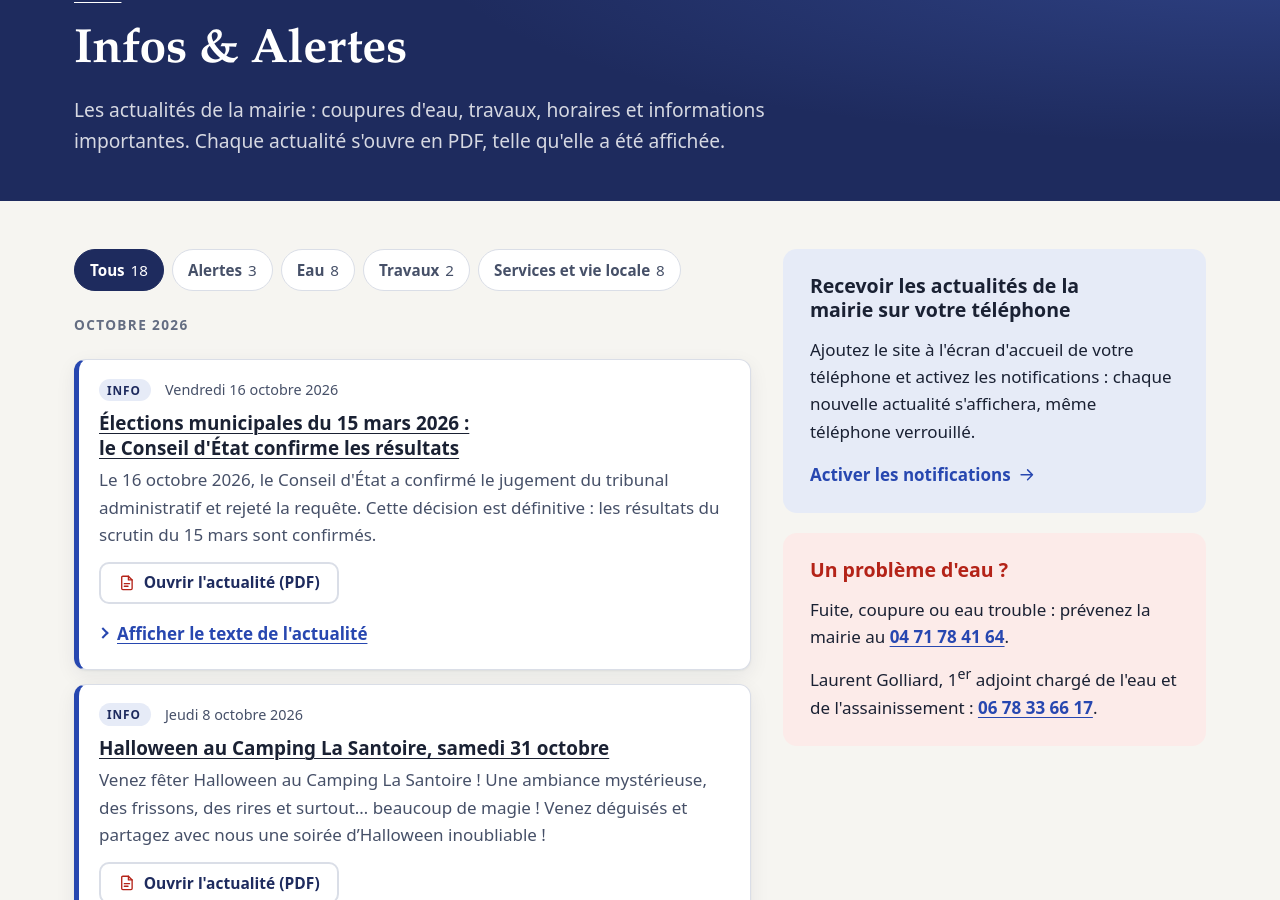
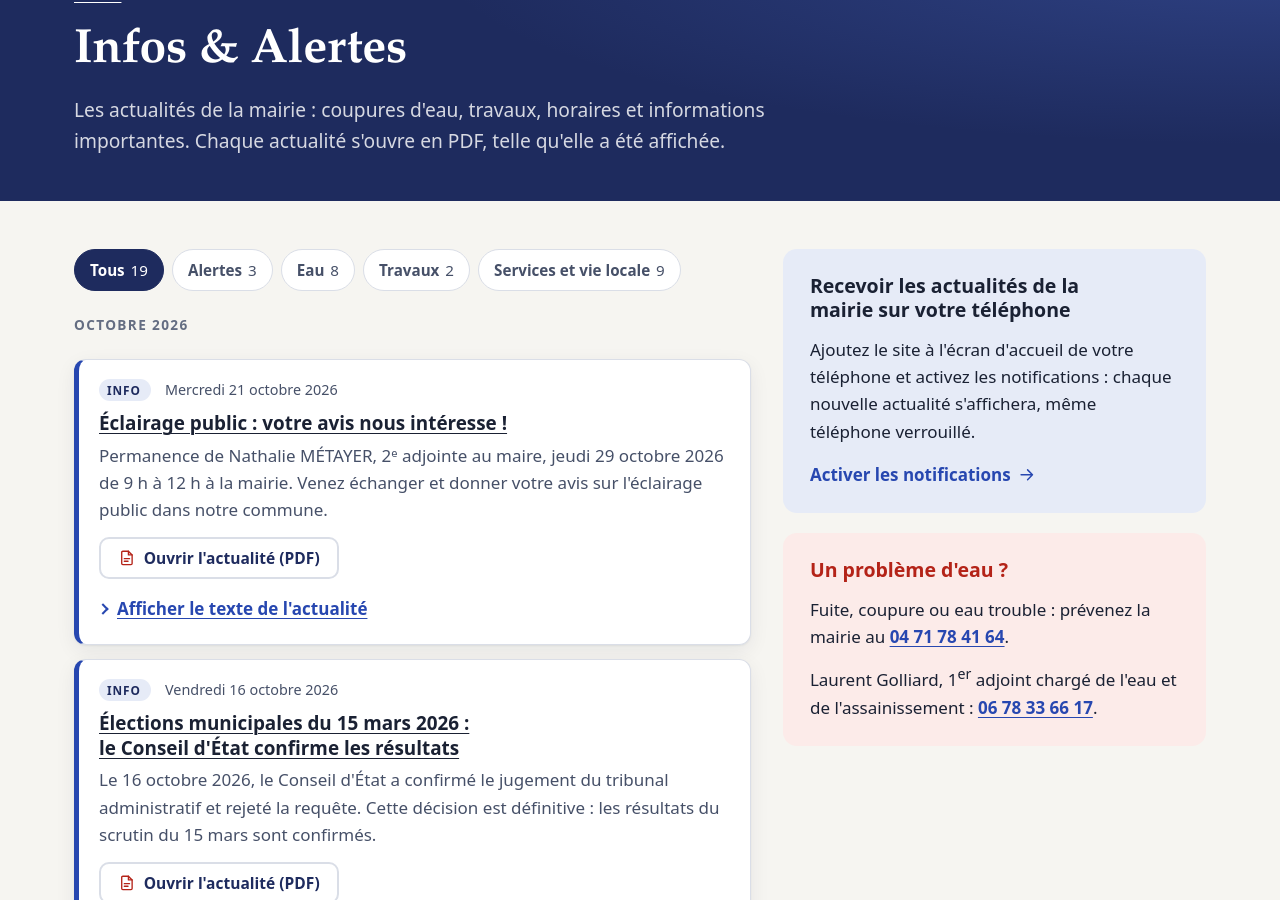
Before and after one commit to victorleblondd/saint-bonnet-de-condat, a Jekyll site: the page built from infos-alertes.html, in a window 1280 px wide and 900 px high, scrolled down 248 px. Built offline with Jekyll 4.4.1, drawn with Linux system fonts in a browser that asks for light colours.

Commit message:
Infos & Alertes : permanence « Éclairage public » du 29 octobre ; pied de page : lien Google Maps de la mairie
- Infos & Alertes : « Éclairage public : votre avis nous intéresse ! », permanence de Nathalie MÉTAYER le jeudi 29 octobre 2026 de 9 h à 12 h à la mairie, avec le texte complet ; l'affiche du 21 octobre est convertie en PDF par GitHub (outils/fichiers-a-recuperer.txt).
- Pied de page, bloc « Mairie de Saint-Bonnet-de-Condat » : l'adresse ouvre le lien Google Maps donné par Victor (https://maps.app.goo.gl/pSZQ51F1qWHEwEpn7?g_st=ic).

Co-Authored-By: Claude Opus 5.5 <noreply@anthropic.com>
Claude-Session: https://claude.ai/code/session_01DwvnidmDqv555M8xVG4XGk

```diff
--- a/_data/infos_alertes.yml
+++ b/_data/infos_alertes.yml
@@ -25,6 +25,24 @@
 #  (accessibilité). Il doit reprendre toutes les informations de l'affiche.
 #  Les actualités sans PDF affichent ce texte.
 # =====================================================================
+
+- date: "2026-10-21"
+  type: info
+  theme: vie
+  titre: "Éclairage public : votre avis nous intéresse !"
+  resume: "Permanence de Nathalie MÉTAYER, 2ᵉ adjointe au maire, jeudi 29 octobre 2026 de 9 h à 12 h à la mairie. Venez échanger et donner votre avis sur l'éclairage public dans notre commune."
+  pdf: "2026-10-21-permanence-eclairage-public.pdf"
+  texte: |
+    <p><strong>Éclairage public : votre avis nous intéresse !</strong></p>
+    <p>Permanence de Nathalie MÉTAYER, 2<sup>e</sup> adjointe au maire<br><strong>Jeudi 29 octobre 2026</strong><br>De 9 h à 12 h<br>Mairie de Saint-Bonnet-de-Condat</p>
+    <p>Dans le cadre d'une réflexion sur l'éclairage public de notre commune, Nathalie vous propose de venir échanger et donner votre avis.</p>
+    <ul>
+      <li>Trouvez-vous qu'il y a trop de lampadaires dans certains secteurs ?</li>
+      <li>Au contraire, estimez-vous qu'il manque des points d'éclairage à certains endroits ?</li>
+      <li>Avez-vous des remarques ou des suggestions pour améliorer l'éclairage public ?</li>
+    </ul>
+    <p>Cette permanence est l'occasion de faire entendre votre avis et de partager vos idées.</p>
+    <p>Nous comptons sur votre participation pour réfléchir ensemble à un éclairage public adapté aux besoins de notre commune !</p>
 
 - date: "2026-10-16"
   type: info
--- a/_data/mairie.yml
+++ b/_data/mairie.yml
@@ -4,8 +4,8 @@
 nom: "Mairie de Saint-Bonnet-de-Condat"
 adresse_ligne1: "2 rue de la Santoire"
 adresse_ligne2: "15190 Saint-Bonnet-de-Condat"
-# Lien de l'adresse dans le pied de page : ouvre la mairie dans Google Maps
-carte_url: "https://www.google.com/maps/search/?api=1&query=2+rue+de+la+Santoire%2C+15190+Saint-Bonnet-de-Condat"
+# Lien de l'adresse dans le pied de page : ouvre la mairie dans Google Maps (lien donné par Victor le 21/10/2026)
+carte_url: "https://maps.app.goo.gl/pSZQ51F1qWHEwEpn7?g_st=ic"
 telephone: "04 71 78 41 64"
 telephone_lien: "+33471784164"
 email: "mairie.stbonnetdecondat@orange.fr"
--- a/outils/fichiers-a-recuperer.txt
+++ b/outils/fichiers-a-recuperer.txt
@@ -8,6 +8,7 @@
 # - Un fichier déjà présent dans le site n'est jamais téléchargé une deuxième fois.
 
 # Infos & Alertes : affiches et documents de la mairie
+https://panneau-pocket.s3.gra.perf.cloud.ovh.net/cache/sign_image/10458061766ad8ad96c63244.39924942-1792585110.jpg/28458b8711d91fc0abfffa5075cf889e  documents/infos-alertes/2026-10-21-permanence-eclairage-public.pdf
 https://panneau-pocket.s3.gra.perf.cloud.ovh.net/source/sign_pdf/17172196966ad2724677b176.99947342-1792176710.pdf  documents/infos-alertes/2026-10-16-elections-municipales-conseil-d-etat.pdf
 https://panneau-pocket.s3.gra.perf.cloud.ovh.net/cache/sign_image/19628149996ac7ee4d312f95.90583198-1791487565.jpg/75c9e41ae0a9a4d636ddcc9dfc808287  documents/infos-alertes/2026-10-08-halloween-camping-la-santoire.pdf
 https://panneau-pocket.s3.gra.perf.cloud.ovh.net/cache/sign_image/10713130766ac4ecf25303a9.89388826-1791290610.jpg/62a151549d8b2c8972d2fe9fd93cd891  documents/infos-alertes/2026-10-06-fermeture-mairie-point-poste.pdf
```
